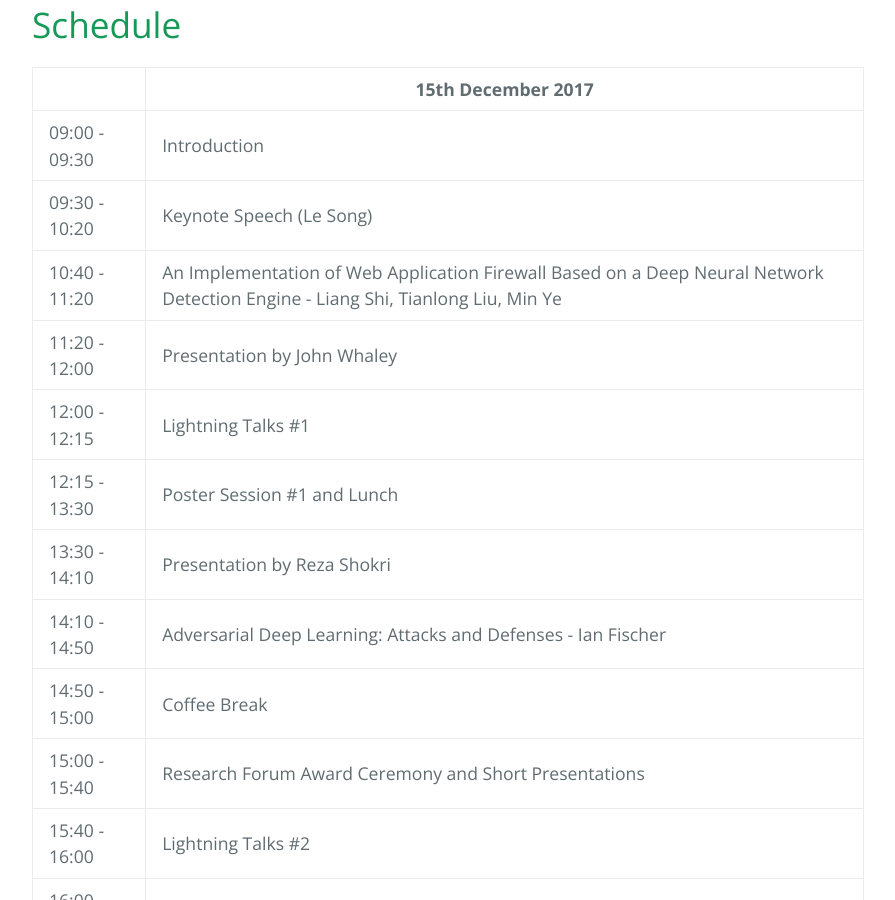
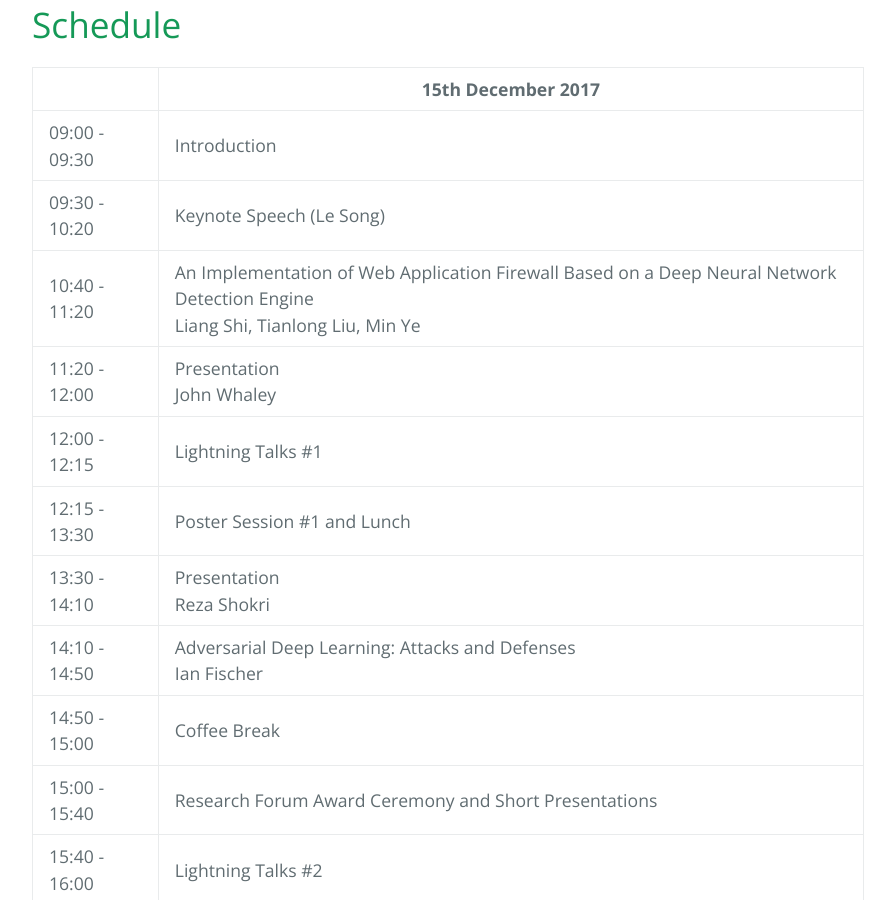
Before and after one commit to deep-learning-security/deep-learning-security.github.io, a Jekyll site: the page built from index.md, in a window 1280 px wide and 900 px high, scrolled down 1175 px. Shown: the whole window, without its empty margins (192-1087 px from the left). Built offline with Jekyll 4.4.1, drawn with Linux system fonts in a browser that asks for light colours.

Commit message:
Change schedule formatting

```diff
--- a/index.md
+++ b/index.md
@@ -48,19 +48,19 @@ For more information and future announcements in deep learning and security, [si
 # Schedule
 
 
-|               | 15th December 2017                                                                                                              |
-|---------------|---------------------------------------------------------------------------------------------------------------------------------|
-| 09:00 - 09:30 | Introduction                                                                                                                    |
-| 09:30 - 10:20 | Keynote Speech (Le Song)                                                                                                        |
-| 10:40 - 11:20 | An Implementation of Web Application Firewall Based on a Deep Neural Network Detection Engine - Liang Shi, Tianlong Liu, Min Ye |
-| 11:20 - 12:00 | Presentation by John Whaley                                                                                                     |
-| 12:00 - 12:15 | Lightning Talks #1                                                                                                              |
-| 12:15 - 13:30 | Poster Session #1 and Lunch                                                                                                     |
-| 13:30 - 14:10 | Presentation by Reza Shokri                                                                                                     |
-| 14:10 - 14:50 | Adversarial Deep Learning: Attacks and Defenses - Ian Fischer                                                                   |
-| 14:50 - 15:00 | Coffee Break                                                                                                                    |
-| 15:00 - 15:40 | Research Forum Award Ceremony and Short Presentations                                                                           |
-| 15:40 - 16:00 | Lightning Talks #2                                                                                                              |
+|               | 15th December 2017                                                                                                                 |
+|---------------|------------------------------------------------------------------------------------------------------------------------------------|
+| 09:00 - 09:30 | Introduction                                                                                                                       |
+| 09:30 - 10:20 | Keynote Speech (Le Song)                                                                                                           |
+| 10:40 - 11:20 | An Implementation of Web Application Firewall Based on a Deep Neural Network Detection Engine <br> Liang Shi, Tianlong Liu, Min Ye |
+| 11:20 - 12:00 | Presentation <br> John Whaley                                                                                                      |
+| 12:00 - 12:15 | Lightning Talks #1                                                                                                                 |
+| 12:15 - 13:30 | Poster Session #1 and Lunch                                                                                                        |
+| 13:30 - 14:10 | Presentation <br> Reza Shokri                                                                                                      |
+| 14:10 - 14:50 | Adversarial Deep Learning: Attacks and Defenses <br> Ian Fischer                                                                   |
+| 14:50 - 15:00 | Coffee Break                                                                                                                       |
+| 15:00 - 15:40 | Research Forum Award Ceremony and Short Presentations                                                                              |
+| 15:40 - 16:00 | Lightning Talks #2                                                                                                                 |
 | 16:00 - 18:00 | Poster Session #2 and Reception
 
 
```
